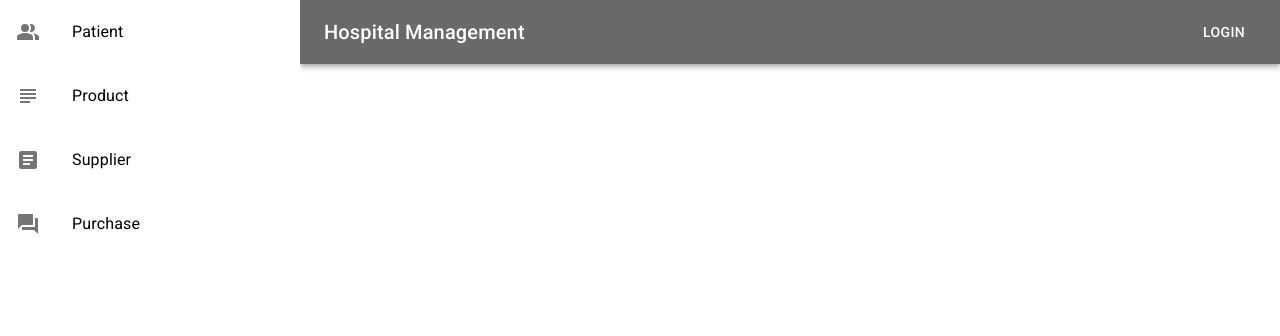
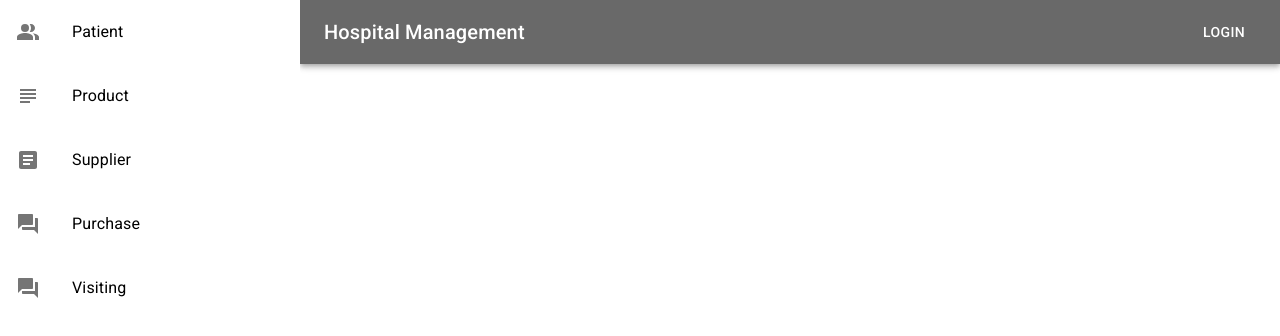
Before and after one commit to vipin260/hospital, a React (Create React App) app: page /header in a window 1280 px wide. Shown: the top 336 px of the page. Built offline with nearby package versions, Linux system fonts and the light colour scheme.

Commit message:
visiting changes on select show details and on button show options

```diff
--- a/src/Components/Cattegory/allcategory.js
+++ b/src/Components/Cattegory/allcategory.js
@@ -57,7 +57,7 @@ const CattegoryTable = () => {
   const FetchOpticalData = useSelector((state) => state.ProductReducersData.OpticalFetch);
   const FetchOpdData = useSelector((state) => state.ProductReducersData.OpdFetch);
 
-
+console.log("check",FetchOpdData)
   const edithandle = (product_id) => {
     let data = { "id":parseInt(product_id), "action" : "getProductByID"}
     dispatch(FetchSingleProduct(data))
--- a/src/Components/Header/Header.js
+++ b/src/Components/Header/Header.js
@@ -36,7 +36,7 @@ const schoolData = [
     { id: 2, name: 'Product', icon: <SubjectIcon />, path:'allproduct', package: [{ id:'2', text2: 'Add Category',text: 'All Products', pathName:'allcategory' , pathName2: 'addcategory'}] },
     { id: 3, name: 'Supplier', icon: <ArticleIcon />, path:'allsupplier', package: [{ id:'3', text: 'All Supplier', text2: 'Add Supplier', pathName:'allsupplier' ,pathName2: 'addsupplier' }] },
     { id: 4, name: 'Purchase', icon: <QuestionAnswerIcon />,path:'allpurchase', package: [{ id:'4', text: 'All Purchase', text2: 'Add New Purchase', pathName:'allpurchase', pathName2: 'addpurchase'}] },
-    // { id: 5, name: 'Visiting', icon: <QuestionAnswerIcon />,path:'visiting', package: [{ id:'5', text: 'Visiting', pathName:'visiting'}] },
+    { id: 5, name: 'Visiting', icon: <QuestionAnswerIcon />,path:'visiting', package: [{ id:'5', text: 'Visiting', pathName:'visiting'}] },
 
 ]
 const MainSidebar = () => {
--- a/src/Components/Patient/PatientTable.js
+++ b/src/Components/Patient/PatientTable.js
@@ -46,6 +46,7 @@ const PatientTable = () => {
   const toggleState = useSelector((state)=>state.togglingReducer.togglingAll);
   const patientData = useSelector((state) =>state.PatientReducerData.apiState);
   //const patientData = useSelector((state) =>state.FetchDataReducer.apiState);
+  console.log("patient",patientData);
 
   const [deleteSuccess, setDeleteSuccess] = useState("");
 
--- a/src/Components/visiting/index.js
+++ b/src/Components/visiting/index.js
@@ -1,11 +1,18 @@
 import React, { useEffect, useState } from "react";
-import { FormControlLabel, Paper, Box, Button, Typography, TextField , Checkbox  } from "@mui/material";
+import { FormControlLabel, Paper, Box, Button, Typography, TextField , Checkbox, FormLabel, Table, TableBody,
+  TableRow, TableCell, TableHead, TableContainer  } from "@mui/material";
+
 import { makeStyles } from "@mui/styles";
 import Layout from "../../Pages/Layout";
 import { useNavigate } from "react-router-dom";
 import {AddInvoiceData ,FetchSupplName, FetchData, FetchCattegoryData, FetchPurchases} from '../../redux/action/action'
 import { useDispatch, useSelector } from "react-redux";
 import Select from "react-select";
+import { FetchPatient, FetchSinglePatient } from '../../redux/action/Actions';
+// import Table from "react-data-table-component";
+import DataTableExtensions from "react-data-table-component-extensions";
+import "react-data-table-component-extensions/dist/index.css";
+import {FetchProductOpd, FetchProductPharmacy, } from "../../redux/action/Actions";
 
 const useStyle = makeStyles((theme) => ({
   root: {
@@ -20,7 +27,7 @@ const useStyle = makeStyles((theme) => ({
     //border:'1px solid red',
 
     "& .MuiPaper-root": {
-      width: "35%",
+      minWidth: "35%",
       height: "auto",
       padding: `${theme.spacing(4)} 0`,
       marginTop :'7%',
@@ -91,7 +98,17 @@ const Visiting = (props) => {
   const SupplierNameReducer = useSelector((state)=>state.PurchaseReducer.supplierApi)
   const CategoryData = useSelector((state) => state.CategoryReducerData.apiState);
   const PurchaseData       = useSelector((state) =>state.PurchaseReducer.fetchApi);
-  //console.log('CategoryData name',CategoryData);
+  const SingleData         = useSelector((state) =>state.PatientReducerData.stateApi);
+  const FetchOpdData = useSelector((state) => state.ProductReducersData.OpdFetch);
+  const FetchPharmacyData = useSelector((state) => state.ProductReducersData.PharmacyFetch);
+  let newData = [SingleData.data];
+  console.log("get",SingleData.data)
+
+  console.log("real",FetchPharmacyData)
+
+
+
+  console.log('PatientNameReducer name',PatientNameReducer);
 
   const [datasApi,setDatasApi] = useState({
     PurchaseDatais : '',
@@ -101,28 +118,28 @@ const Visiting = (props) => {
   const [trueData, setTrueData]       = useState(true)
   const [trueDataOne, setTrueDataOne] = useState(true)
   const [trueDataTwo, setTrueDataTwo] = useState(true)
-
+  const [data,setData] = useState([])
+  const [tableData,setTableData] = useState({})
+  // const [options1,setOptions1] = useState([])
 
 
 
   const ButtonsName = [{id:'1',name :'OPD',para:'OPD'},{id:'2',name:'Pharmacy',para:'Pharmacy'},
   {id:'3',name:'Opticals',para:'Opticals'}]
-  //console.log('ButtonsName is',ButtonsName);
 
-  if(PatientNameReducer.length === 0){
-    Dispatch(FetchData());
-  }
-  // if(CategoryData.length === 0){
-  //   Dispatch(FetchCattegoryData());
-  // }
-  // if(PurchaseData.length === 0){
-  //   Dispatch(FetchPurchases());
-  // }
+
+
+
 
   const options = []
+  const options1 = []
   PatientNameReducer.map((items)=>
   options.push({ value: items.id, label: items.name })
   )
+
+
+
+
 
   const [supplierList, setSupplierList]=useState([]);
   const [chkValue, setChkValue] = useState(false);
@@ -151,7 +168,18 @@ const Visiting = (props) => {
         supplier_name: selectedOption.value,
       };
     });
+    let singleData = {"id" : selectedOption.value, "action" : "getPatientByID"}
+    Dispatch(FetchSinglePatient(singleData))
+    console.log("tet",selectedOption)
   };
+
+
+  useEffect(()=>{
+    setData(PatientNameReducer)
+   },[PatientNameReducer])
+
+
+
       const checkedItem = (e) =>{
         let { value ,checked } = e.target
         if(checked){
@@ -162,73 +190,43 @@ const Visiting = (props) => {
         //console.log('supplier list is ',supplierList)
         }
     }
-    //const filterButton = ButtonsName.map((items)=>{return (items.name) })
-    //   for(let i=0;i<filterButton.length;i++){
-    //     return (filterButton[i].name)
-    //  }
-      //return items.name
 
-      // const filterItems =( itemsname)=>{
-      //   let {name, value} = itemsname.target
-      //     const filterButton = ButtonsName.filter((items)=> items.id === value )
-      //     for (let i=0;i<=filterButton.length;i++){
-      //       return (filterButton[i].id)
-      //     }
-      //     console.log('first', itemsname)
-      //   }
-      //   console.log('first', filterItems)
 
   const clickOpd =( itemsname)=>{
     let {name, value} = itemsname.target
-      // const filterButton = ButtonsName.map((items)=>{
-      //   return items.id === value
-      // })
+
       const ButtonFilter = ButtonsName.filter((items)=> { return value === items.id } )
 
-      //const FiltBtn = () =>{
-      // const filterButton = ButtonsName.filter((items)=>  value === items.id )
-      // for (let i=0;i<=filterButton.length;i++){
-      //   //return (console.log('filterButtonItems',filterButton[i].id))
-      //   return (filterButton[i].id)
-      // }
-    //}
-      //console.log('filterButton', FiltBtn)
+
 
       if(value  === '1' ){
-          console.log('first button')
-          Dispatch(FetchCattegoryData())
+          console.log('first button');
+          // Dispatch(FetchCattegoryData())
+         if(options1==""){
+          FetchOpdData.map((items)=>{
+  options1.push({ value: items.product_id, label: items.product_name })
+         })
+         }
+
+  // console.log("option",options1)
+  // console.log("dataata",FetchOpdData)
       }else if(value === '2' ){
          console.log('second button')
-         Dispatch(FetchPurchases())
+         if(options1==""){
+          FetchPharmacyData.map((items)=>
+  options1.push({ value: items.product_id, label: items.product_name })
+  )
+         }
+         console.log("option",options1)
+  console.log("dataata",FetchPharmacyData)
+        //  Dispatch(FetchPurchases())
       }else if(value === '3' ){
          console.log('third button')
         //Dispatch(FetchPurchases())
       }
 
 
-  //  value === '1' ?  Dispatch(FetchCattegoryData()) : ( value === '2' ? Dispatch(FetchPurchases()) :
-  //  ( value === '3' ? console.log('third button') : console.log('sorry no button is clicked')))
-    //console.log('hello1', value)
 
-
-
-   // if(CategoryData.length === 0){
-    //   Dispatch(FetchCattegoryData());
-    // }
-
-    //const filterButton = ButtonsName.map((items)=>{return items.name})
-    //   for(let i=0;i<filterButton.length;i++){
-    //     return (filterButton[i].name)
-    //  }
-      //return items.name
-   //    const datass = filterButton[0]
-
-    //   const datass = filterButton[0] =='OPD' ?
-    //   console.log('have data')
-    // : console.log('sorry')
-
-    //console.log('hello',datass)
-      //Dispatch(FetchCattegoryData())
   }
 
 
@@ -239,20 +237,102 @@ const Visiting = (props) => {
   };
 
   useEffect(()=>{
-    Dispatch(FetchData())
+    let data = {"action" : "getAllPatient"};
+
+    Dispatch(FetchPatient(data))
     // Dispatch(FetchCattegoryData())
   },[Dispatch])
 
-  // useEffect(()=>{
-  //   setDatasApi({
-  //     PurchaseDatais : PurchaseData,
-  //     CategoryDatais : CategoryData
-  //   })
-  // },[PurchaseData ,CategoryData])
+  useEffect(()=>{
+    setTableData((state)=>{
+      console.log("state",state)
+      return{
 
-  //console.log('visit is ',visit)
-  //console.log('supplier is' ,supplierList)
-  //console.log('datasApi is',datasApi);
+        ...state,
+        data,
+        columns
+      }
+    })
+   },[data])
+
+
+   useEffect(() => {
+    let opd_fetch      = {"action" : "getProductOPD"}
+    let pharmacy_data  = {"action" : "getProductPharmacy"}
+    Dispatch(FetchProductPharmacy(pharmacy_data))
+    Dispatch(FetchProductOpd(opd_fetch))
+ }, [Dispatch])
+
+  const columns = [
+    // {
+    //   name:'.S.No',
+    //   selector:'.s.no',
+    //   sortable: true,
+    //   cell: (row,index) => index+1
+    // }
+     , {
+       name: "Name",
+       selector: rows => rows.name,
+       sortable: true
+     },
+     {
+       name: "Phone Number",
+       selector: rows => rows.phone_number,
+       sortable: true
+     },
+    //  {
+    //    name: "Date Of Birth",
+    //    selector: "date_of_birth",
+    //    sortable: true
+    //  },
+    //  {
+    //   name: "Age",
+    //   selector: "age",
+    //   sortable: true
+    // },
+    {
+      name: "Address ",
+      selector: rows => rows.address,
+      sortable: true
+    },
+    {
+      name: "City",
+      selector: rows => rows.city,
+      sortable: true
+    },
+    {
+      name: "State",
+      selector: rows => rows.state,
+      sortable: true
+    },
+    {
+      name: "Pincode",
+      selector: rows => rows.pincode,
+      sortable: true
+    },
+    {
+      name: "Adhar Number",
+      selector: rows => rows.adhar_number,
+      sortable: true
+    },
+    // {
+    //   name: "Action",
+    //   sortable: false,
+    //   selector: rows => rows.null,
+    //     cell: (d,id) => [
+    //       <Box key={id}>
+    //           <EditIcon className={classes.edit} onClick={()=>edithandle(d.id)}  />
+    //           <DeleteIcon className={classes.delete} onClick={() => handledelete(d.id)} />
+    //       </Box>
+    //   ],
+    // },
+   ];
+  //  useEffect(()=>{
+
+  //   let singleData = { "action" : "getPatientByID"}
+  //   Dispatch(FetchSinglePatient(singleData))
+  //  },[Dispatch])
+
 
   return (
     <Layout>
@@ -278,11 +358,67 @@ const Visiting = (props) => {
                       />
                       }
                     /> */}
+
+                  <Box>
+                    {
+                    PatientNameReducer.map((items)=>{
+                      return(
+                        <>
+                          {
+                          visit.supplier_name === items.id ?
+                          <>
+                          <TableContainer>
+                    <Table sx={{marginBottom:2, width:'100%'}}>
+                          <TableHead>
+
+                          <TableRow>
+                            <TableCell align="right">Name</TableCell>
+                            <TableCell align="right">Phone Number</TableCell>
+                            <TableCell align="right">Address</TableCell>
+                            <TableCell align="right">City</TableCell>
+                            <TableCell align="right">State</TableCell>
+                            <TableCell align="right">Pincode</TableCell>
+                            <TableCell align="right">Aadhar Number</TableCell>
+                          </TableRow>
+
+                          </TableHead>
+
+                          <TableBody >
+                          <TableRow>
+                            <TableCell align="right">{items.name}</TableCell>
+                            <TableCell align="right">{items.phone_number}</TableCell>
+                            <TableCell align="right">{items.address}</TableCell>
+                            <TableCell align="right">{items.city}</TableCell>
+                            <TableCell align="right">{items.state}</TableCell>
+                            <TableCell align="right">{items.pincode}</TableCell>
+                            <TableCell align="right">{items.adhar_number}</TableCell>
+                          </TableRow>
+                          </TableBody>
+                          </Table>
+                         </TableContainer>
+                         </>
+                          : null
+                        }
+                        </>
+
+                      )
+
+
+                    })
+                    }
+                  </Box>
           {visit.supplier_name !==''?
             <Box  sx={{marginBottom:'2%',padding:'4px',display:'flex'}}>
+               <Select
+                options={options1}
+                // defaultValue={}
+                // onChange={}
+
+              />
               {ButtonsName.map((itemsname,i)=>{
                 return(
                   <Box key={i} sx={{marginBottom:'2%',padding:'4px',display:'flex'}}>
+
                     <Button sx={{marginRight:'2%'}}
                         variant="contained"
                         className={classes.buttonsgrp}
@@ -462,6 +598,20 @@ const Visiting = (props) => {
         </Box>
             :
             null} */}
+            {/* <Paper variant='outlined' className={classes.table}
+               style={{  marginTop:'4%' }}>
+                     <DataTableExtensions {...tableData} >
+                        <Table
+                          columns={columns}
+                          data={data}
+                          noHeader
+                          defaultSortField="id"
+                          defaultSortAsc={false}
+                          pagination
+                          highlightOnHover
+                        />
+                      </DataTableExtensions>
+                    </Paper> */}
 
             <Button
               onClick={SubmitData}
```
